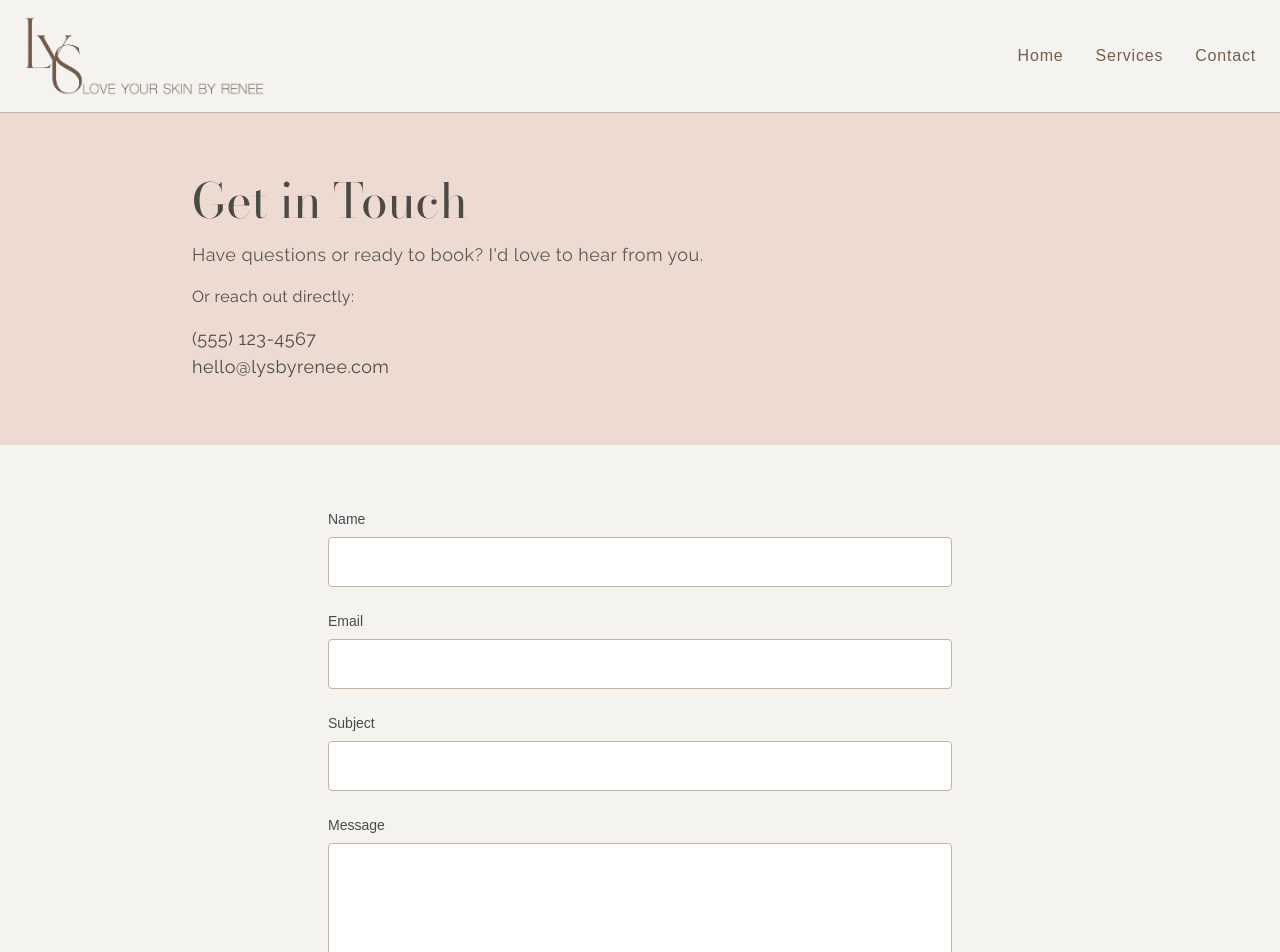
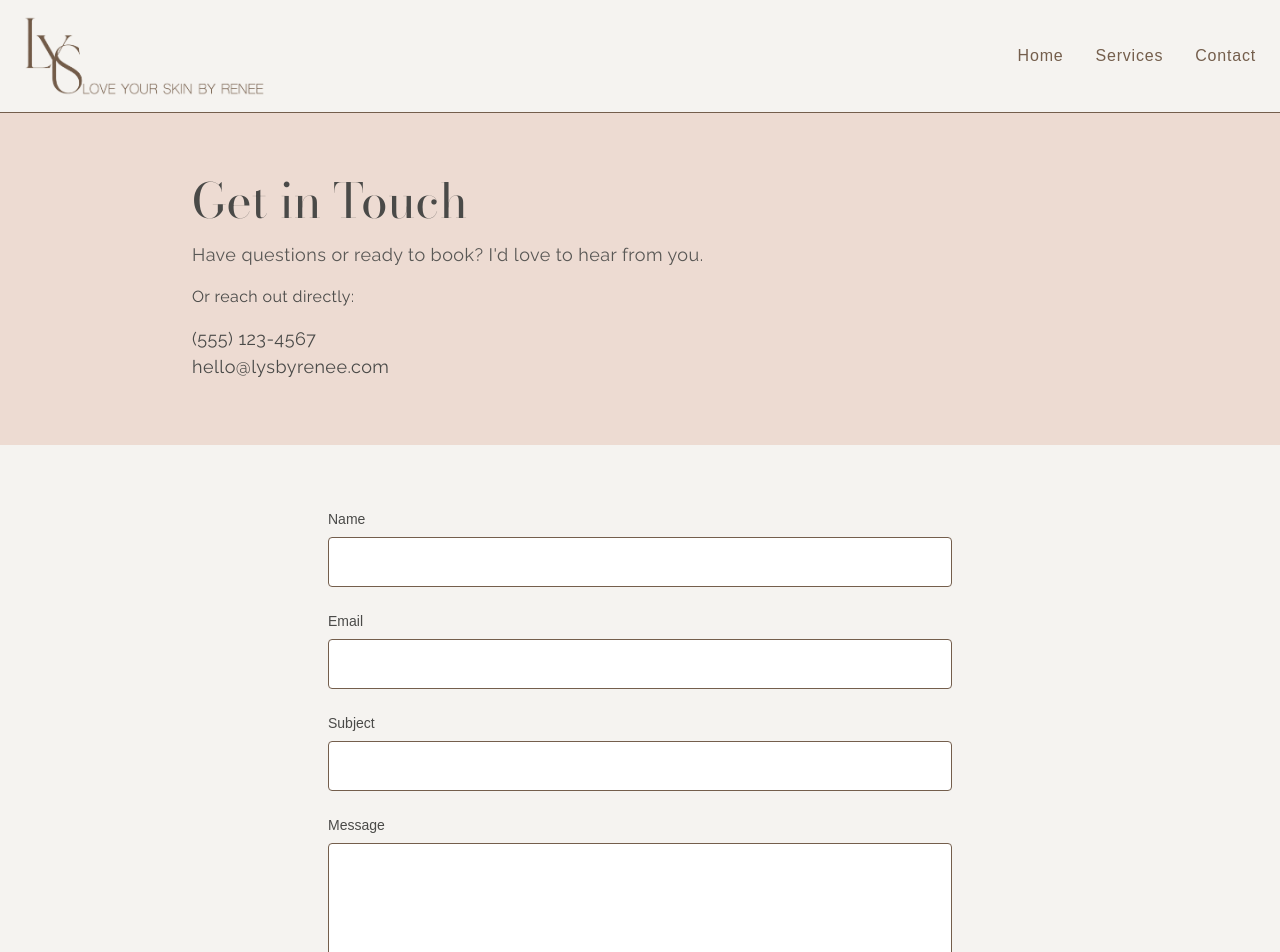
Before and after one commit to michaelDragomir/reneeSkinCare, a Next.js app: page /contact in a window 1280 px wide. Shown: the top 952 px of the page. Built offline with nearby package versions, Linux system fonts and the light colour scheme.

Commit message:
site updates

```diff
--- a/src/app/contact/page.tsx
+++ b/src/app/contact/page.tsx
@@ -65,7 +65,7 @@ export default function Contact() {
 		<div className='min-h-screen bg-[#f5f3f0] text-[#4a4a48]'>
 			<SchemaScript schema={breadcrumbs} />
 			{/* Header */}
-			<header className='border-b border-[#c4b5a0]'>
+			<header className='border-b border-[#745e4c]'>
 				<nav className='max-w-7xl mx-auto px-6 py-4 flex items-center justify-between'>
 					<Link href='/' className='hover:opacity-80 transition'>
 						<Image
@@ -156,7 +156,7 @@ export default function Contact() {
 							value={formData.name}
 							onChange={handleChange}
 							required
-							className='w-full px-4 py-3 border border-[#c4b5a0] bg-white font-light focus:outline-none focus:ring-2 focus:ring-[#a8b5a3] rounded-sm'
+							className='w-full px-4 py-3 border border-[#745e4c] bg-white font-light focus:outline-none focus:ring-2 focus:ring-[#a8b5a3] rounded-sm'
 						/>
 					</div>
 
@@ -168,7 +168,7 @@ export default function Contact() {
 							value={formData.email}
 							onChange={handleChange}
 							required
-							className='w-full px-4 py-3 border border-[#c4b5a0] bg-white font-light focus:outline-none focus:ring-2 focus:ring-[#a8b5a3] rounded-sm'
+							className='w-full px-4 py-3 border border-[#745e4c] bg-white font-light focus:outline-none focus:ring-2 focus:ring-[#a8b5a3] rounded-sm'
 						/>
 					</div>
 
@@ -179,7 +179,7 @@ export default function Contact() {
 							name='subject'
 							value={formData.subject}
 							onChange={handleChange}
-							className='w-full px-4 py-3 border border-[#c4b5a0] bg-white font-light focus:outline-none focus:ring-2 focus:ring-[#a8b5a3] rounded-sm'
+							className='w-full px-4 py-3 border border-[#745e4c] bg-white font-light focus:outline-none focus:ring-2 focus:ring-[#a8b5a3] rounded-sm'
 						/>
 					</div>
 
@@ -191,7 +191,7 @@ export default function Contact() {
 							onChange={handleChange}
 							required
 							rows={6}
-							className='w-full px-4 py-3 border border-[#c4b5a0] bg-white font-light focus:outline-none focus:ring-2 focus:ring-[#a8b5a3] rounded-sm'
+							className='w-full px-4 py-3 border border-[#745e4c] bg-white font-light focus:outline-none focus:ring-2 focus:ring-[#a8b5a3] rounded-sm'
 						/>
 					</div>
 
--- a/src/app/services/page.tsx
+++ b/src/app/services/page.tsx
@@ -65,7 +65,7 @@ export default function Services() {
 			))}
 			<SchemaScript schema={breadcrumbs} />
 			{/* Header */}
-			<header className='border-b border-[#c4b5a0]'>
+			<header className='border-b border-[#745e4c]'>
 				<nav className='max-w-7xl mx-auto px-6 py-4 flex items-center justify-between'>
 					<Link href='/' className='hover:opacity-80 transition'>
 						<Image
@@ -150,7 +150,7 @@ export default function Services() {
 									>
 										{service.name}
 									</h2>
-									<p className='font-serif text-2xl md:text-3xl font-light text-[#c9a8a8] flex-shrink-0'>
+									<p className='font-serif text-2xl md:text-3xl font-light text-[#745e4c] flex-shrink-0'>
 										{service.price}
 									</p>
 								</div>
@@ -178,7 +178,7 @@ export default function Services() {
 									{service.duration}
 								</span>
 							</div>
-							<div className='border-b border-[#c9a8a8] border-opacity-30 my-4' />
+							<div className='border-b border-[#745e4c] border-opacity-30 my-4' />
 							<p
 								className='text-sm md:text-base font-light leading-relaxed text-[#4a4a48] tracking-wide'
 								style={{ fontFamily: 'var(--font-raleway-500)' }}
```
